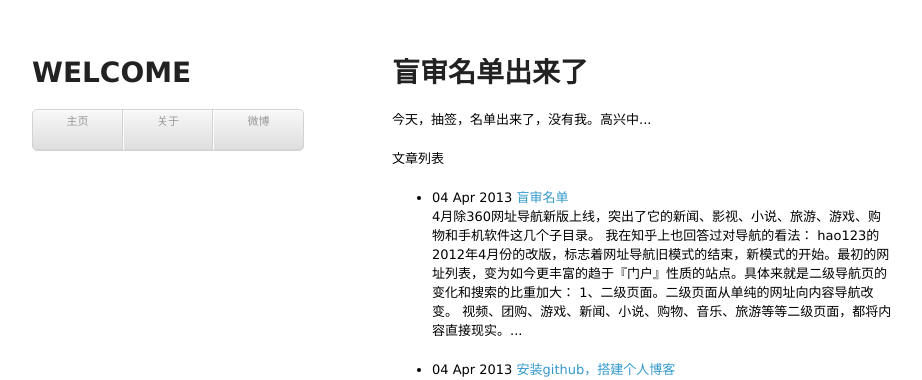
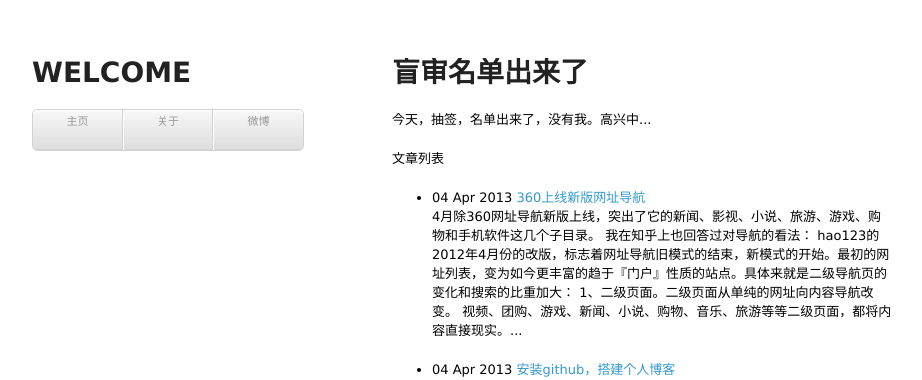
Before and after one commit to myersguo/myersguo.github.com, a Jekyll site: the page built from index.html, in a window 1280 px wide. Shown: the top 380 px of the page, without its empty margins (178-1100 px from the left). Built offline with Jekyll 4.4.1, drawn with Linux system fonts in a browser that asks for light colours; the list of posts is cut into pages by our own code; comment, search, counter and statistics services are not loaded.

Commit message:
Update 2013-04-04-wzdh.md

```diff
--- a/_posts/2013-04-04-wzdh.md
+++ b/_posts/2013-04-04-wzdh.md
@@ -1,6 +1,6 @@
 ---
 layout: wp
-title: 盲审名单
+title: 360上线新版网址导航
 comments: true
 ---
 4月除360网址导航新版上线，突出了它的新闻、影视、小说、旅游、游戏、购物和手机软件这几个子目录。
@@ -23,4 +23,4 @@ comments: true
 
 当然，看上去360导航已经慢慢门户话，内容更加丰富。但这些背后会不会适得其反呢？提供太多内容的后，
 本身在导航上话费的时间过多，还不如直接google?360导航背后的技术是360搜索。原来的360是浏览器和导航的合体，
-现在是浏览器、搜索和360导航的合体。360想要达到的 『一个导航页，整个互联网』的构想，我们期待它的未来。
+现在是浏览器、搜索和360导航的合体。360想要达到的 **『一个导航页，整个互联网』**的构想，我们期待它的未来。
```
